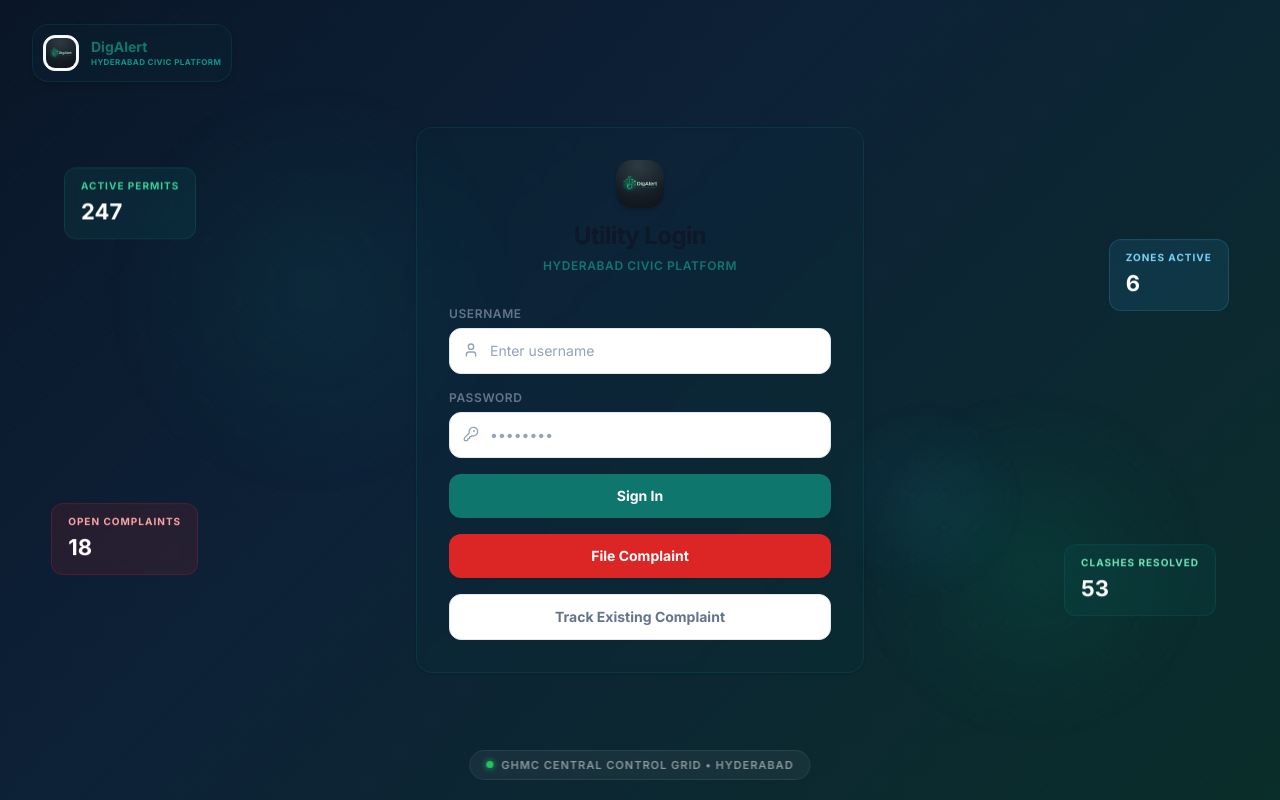
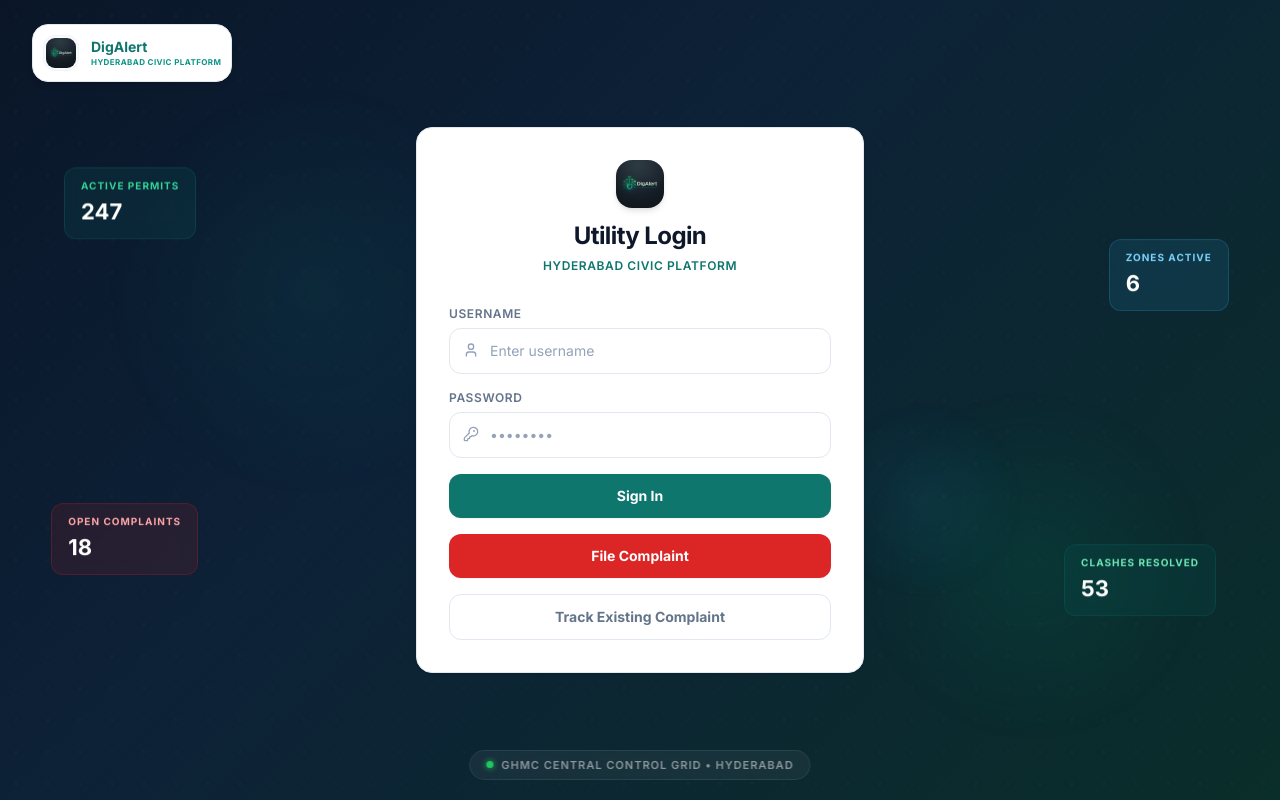
Before and after one commit to PranavReddy2703/DigAlert, a React (Vite) app in the folder frontend/: page /login in a window 1280 px wide. Built offline with nearby package versions, Linux system fonts and the light colour scheme; no server answers.

Commit message:
style: change login card and branding card on login page to solid white

```diff
--- a/frontend/src/pages/Login.jsx
+++ b/frontend/src/pages/Login.jsx
@@ -92,7 +92,7 @@ const Login = () => {
       }} />
 
       {/* Top-left city branding */}
-      <div style={{ position: 'absolute', top: 24, left: 32 }} className="bg-[#0F766E]/[0.05] rounded-2xl p-2.5 shadow-md border border-[#0F766E]/20 backdrop-blur-sm flex items-center gap-3">
+      <div style={{ position: 'absolute', top: 24, left: 32 }} className="bg-white rounded-2xl p-2.5 shadow-md border border-[#E2E8F0] flex items-center gap-3">
         <img
           src={digalertLogo}
           alt="DigAlert Logo"
@@ -159,7 +159,7 @@ const Login = () => {
       `}</style>
 
       {/* Login Card */}
-      <div className="relative z-10 w-full max-w-md bg-[#0F766E]/[0.03] rounded-2xl p-8 border border-[#0F766E]/20 shadow-card backdrop-blur-sm">
+      <div className="relative z-10 w-full max-w-md bg-white rounded-2xl p-8 border border-[#E2E8F0] shadow-card">
 
         {/* Logo */}
         <div className="mb-8 text-center">
```
